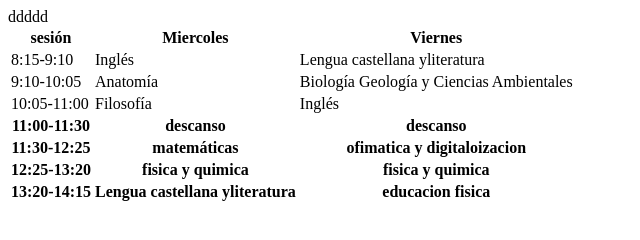
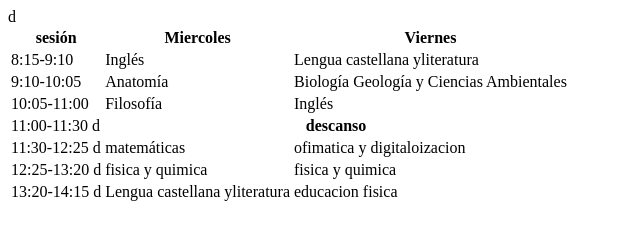
Before and after one commit to ZamoRaquel/DYP-WEB, a plain HTML site: page horario.html in a window 1280 px wide. Shown: the whole page, without its empty margins (0-640 px from the left). Drawn offline with Linux system fonts and the light colour scheme.

Commit message:
Update horario.html

```diff
--- a/horario.html
+++ b/horario.html
@@ -28,24 +28,23 @@
             <td>Inglés</td>
         </tr>
         <tr>
-            <th> 11:00-11:30 </th>d</th>
-            <th> descanso </th>
-            <th> descanso </th>
+            <td> 11:00-11:30 </th>d</th>
+            <th colspan="2">descanso</th>
         </tr>
         <tr>
-            <th> 11:30-12:25 </th>d</th>
-            <th> matemáticas </th>
-            <th> ofimatica y digitaloizacion </th>
+            <td> 11:30-12:25 </th>d</th>
+            <td> matemáticas </th>
+            <td> ofimatica y digitaloizacion </th>
         </tr>
         <tr>
-            <th> 12:25-13:20 </th>d</th>
-            <th> fisica y quimica </th>
-            <th> fisica y quimica </th>
+            <td> 12:25-13:20 </th>d</th>
+            <td> fisica y quimica </th>
+            <td> fisica y quimica </th>
         </tr>
         <tr>
-            <th> 13:20-14:15 </th>d</th>
-            <th> Lengua castellana yliteratura </th>
-            <th> educacion fisica </th>
+            <td> 13:20-14:15 </th>d</th>
+            <td> Lengua castellana yliteratura </th>
+            <td> educacion fisica </th>
         </tr>
     </table>
 
```
